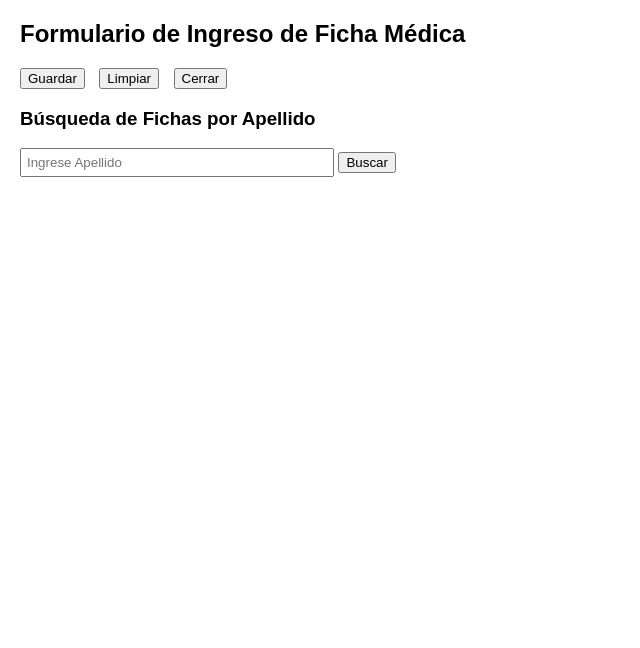
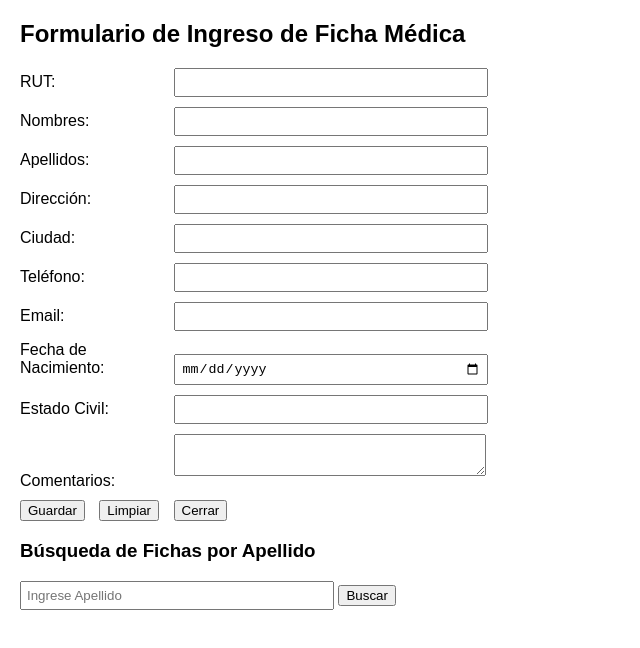
Before and after one commit to Tencito/aieptestingcalidadsoftware, a website: page index.html in a window 1280 px wide. Shown: the whole page, without its empty margins (0-640 px from the left). Drawn offline with Linux system fonts and the light colour scheme.

Commit message:
Update index.html

```diff
--- a/index.html
+++ b/index.html
@@ -9,7 +9,36 @@
 <body>
     <h2>Formulario de Ingreso de Ficha Médica</h2>
     <form id="fichaForm">
-        <!-- Todos los campos del formulario -->
+        <label for="rut">RUT:</label>
+        <input type="text" id="rut" required><br>
+
+        <label for="nombres">Nombres:</label>
+        <input type="text" id="nombres" required><br>
+
+        <label for="apellidos">Apellidos:</label>
+        <input type="text" id="apellidos" required><br>
+
+        <label for="direccion">Dirección:</label>
+        <input type="text" id="direccion"><br>
+
+        <label for="ciudad">Ciudad:</label>
+        <input type="text" id="ciudad"><br>
+
+        <label for="telefono">Teléfono:</label>
+        <input type="text" id="telefono"><br>
+
+        <label for="email">Email:</label>
+        <input type="email" id="email" required><br>
+
+        <label for="fechaNacimiento">Fecha de Nacimiento:</label>
+        <input type="date" id="fechaNacimiento" required><br>
+
+        <label for="estadoCivil">Estado Civil:</label>
+        <input type="text" id="estadoCivil"><br>
+
+        <label for="comentarios">Comentarios:</label>
+        <textarea id="comentarios"></textarea><br>
+
         <button type="button" onclick="guardarFicha()">Guardar</button>
         <button type="reset">Limpiar</button>
         <button type="button" onclick="cerrarFormulario()">Cerrar</button>
```
